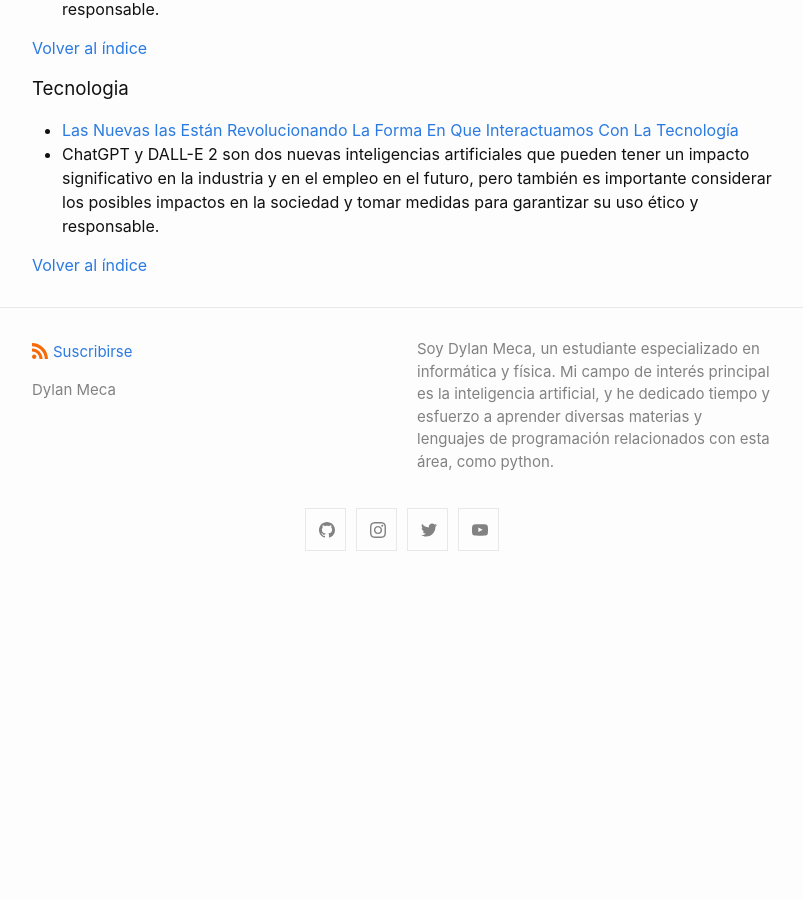
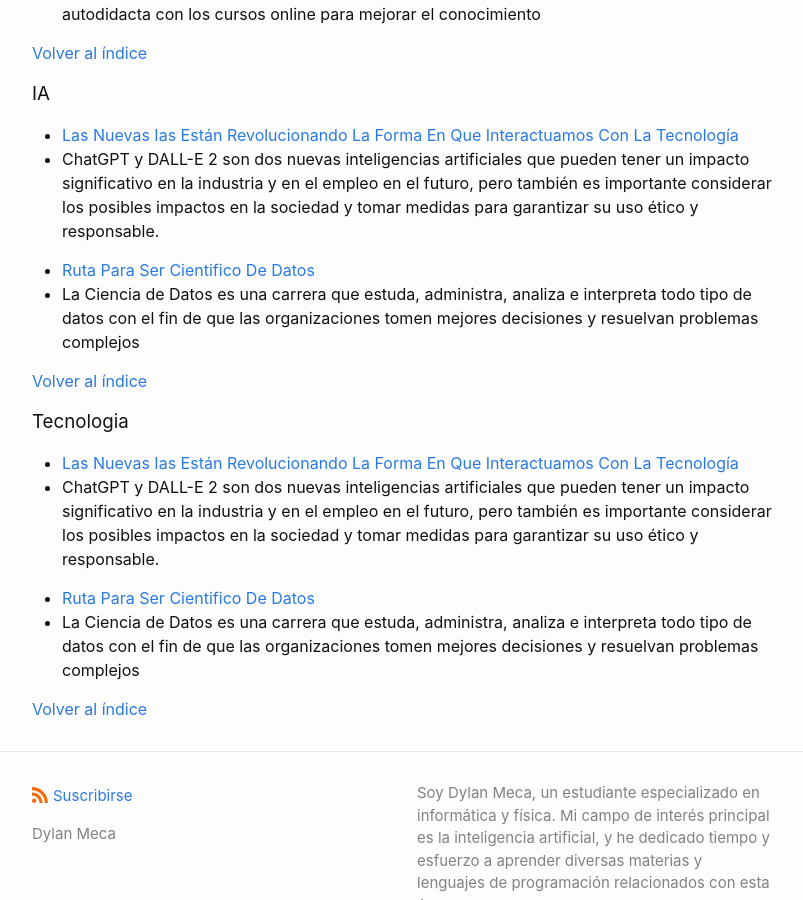
Before and after one commit to dylanmeca/dylanmeca.github.io, a Jekyll site: the page built from categories.html, in a window 1280 px wide and 900 px high, scrolled down 13500 px. Shown: the whole window, without its empty margins (238-1041 px from the left). Built offline with Jekyll 4.4.1, drawn with Linux system fonts in a browser that asks for light colours; before the commit the page ends 14086 px from its top, so only the background shows below that; some of the changed text lies outside the part shown.

Commit message:
Update 2022-08-15-Ruta-para-ser-Cientifico-de-Datos.md

```diff
--- a/_posts/2022-08-15-Ruta-para-ser-Cientifico-de-Datos.md
+++ b/_posts/2022-08-15-Ruta-para-ser-Cientifico-de-Datos.md
@@ -2,9 +2,30 @@
 layout: post
 permalink: /2022/08/15/Ruta-para-ser-Cientifico-de-Datos.html
 description: La Ciencia de Datos es una carrera que estuda, administra, analiza e interpreta todo tipo de datos con el fin de que las organizaciones tomen mejores decisiones y resuelvan problemas complejos
+categories: [Ciencia, IA, Tecnologia, Informatica]
 author:
      - Dylan Meca
 keywords:
+     - Ciencia de datos
+     - Análisis de datos
+     - Machine Learning
+     - Big Data
+     - Aprendizaje automático
+     - Estadísticas
+     - Modelado
+     - Python
+     - R
+     - SQL
+     - Visualización
+     - Minería de datos
+     - Inteligencia artificial
+     - Aprendizaje profundo
+     - Procesamiento de lenguaje natural
+     - Cibernética
+     - Ciencia computacional
+     - Investigación
+     - Estudio de caso
+     - Aplicaciones empresariales
 ---
 
 La Ciencia de Datos es una carrera que estudia, administra, analiza
```
